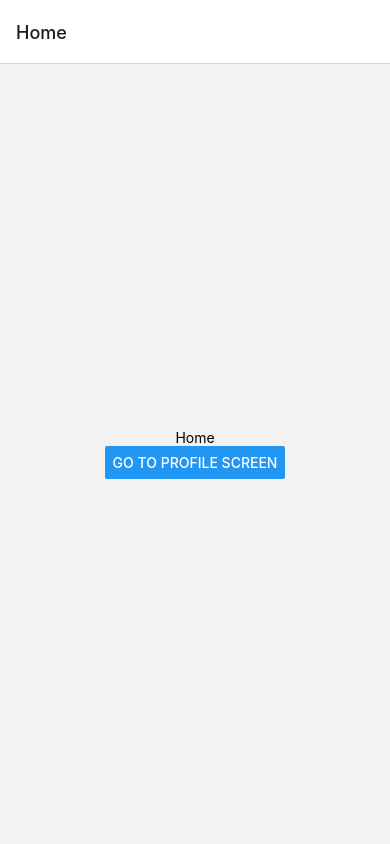
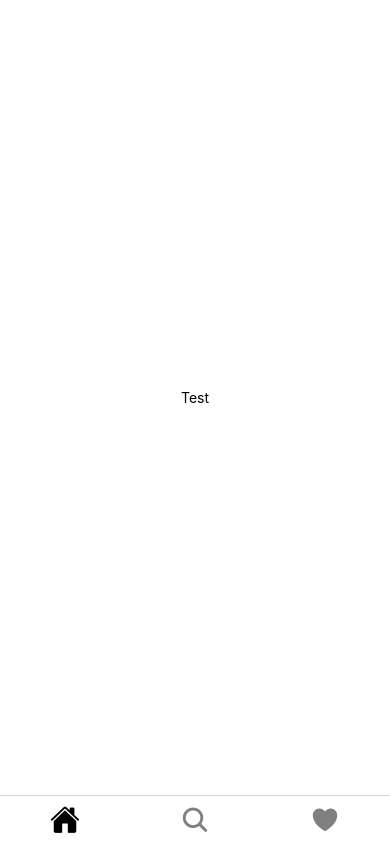
Before and after one commit to JKannekens/react-native-vacation-locations, a React Native app: screen /Root in a window 390 px wide. Built offline with nearby package versions, Linux system fonts and the light colour scheme.

Commit message:
Initial setup with tabs and stack navigation

```diff
--- a/App.tsx
+++ b/App.tsx
@@ -1,20 +1,7 @@
-import { NavigationContainer } from "@react-navigation/native";
-import { createNativeStackNavigator } from "@react-navigation/native-stack";
-import HomeScreen from "./screens/HomeScreen";
-import ProfileScreen from "./screens/ProfileScreen";
-import { RootStackParamList } from "./types/navigation/types";
+import MainNavigator from "./src/navigation/MainNavigator";
 
 const App = () => {
-  const RootStack = createNativeStackNavigator<RootStackParamList>();
-
-  return (
-    <NavigationContainer>
-      <RootStack.Navigator initialRouteName="Home">
-        <RootStack.Screen name="Home" component={HomeScreen} />
-        <RootStack.Screen name="Profile" component={ProfileScreen} />
-      </RootStack.Navigator>
-    </NavigationContainer>
-  );
+  return <MainNavigator />;
 };
 
 export default App;
--- /dev/null
+++ b/app.d.ts
@@ -0,0 +1 @@
+/// <reference types="nativewind/types" />
--- a/babel.config.js
+++ b/babel.config.js
@@ -1,6 +1,7 @@
-module.exports = function(api) {
+module.exports = function (api) {
   api.cache(true);
   return {
-    presets: ['babel-preset-expo'],
+    presets: ["babel-preset-expo"],
+    plugins: ["nativewind/babel"],
   };
 };
--- a/package.json
+++ b/package.json
@@ -9,10 +9,12 @@
     "web": "expo start --web"
   },
   "dependencies": {
+    "@react-navigation/bottom-tabs": "^6.5.8",
     "@react-navigation/native": "^6.1.7",
     "@react-navigation/native-stack": "^6.9.13",
     "expo": "~49.0.11",
     "expo-status-bar": "~1.6.0",
+    "nativewind": "^2.0.11",
     "react": "18.2.0",
     "react-native": "0.72.4",
     "react-native-safe-area-context": "^4.7.2",
@@ -21,6 +23,7 @@
   "devDependencies": {
     "@babel/core": "^7.20.0",
     "@types/react": "~18.2.14",
+    "tailwindcss": "3.3.2",
     "typescript": "^5.1.3"
   },
   "private": true
--- a/screens/HomeScreen.tsx
+++ /dev/null
@@ -1,31 +0,0 @@
-import { NativeStackScreenProps } from "@react-navigation/native-stack";
-import { Button, View, Text, StyleSheet } from "react-native";
-import { RootStackParamList } from "../types/navigation/types";
-
-type Props = NativeStackScreenProps<RootStackParamList, "Home">;
-
-const HomeScreen = ({ navigation }: Props) => {
-  return (
-    <View style={styles.container}>
-      <Text>Home</Text>
-      <Button
-        title="Go to profile screen"
-        onPress={() =>
-          navigation.navigate("Profile", {
-            userID: "ID",
-          })
-        }
-      />
-    </View>
-  );
-};
-
-const styles = StyleSheet.create({
-  container: {
-    flex: 1,
-    alignItems: "center",
-    justifyContent: "center",
-  },
-});
-
-export default HomeScreen;
--- /dev/null
+++ b/src/navigation/MainNavigator.tsx
@@ -0,0 +1,22 @@
+import { NavigationContainer } from "@react-navigation/native";
+import { createNativeStackNavigator } from "@react-navigation/native-stack";
+import { RootStackParamList } from "../types/navigation/types";
+import TabNavigator from "./TabNavigator";
+
+const MainNavigator = () => {
+  const RootStack = createNativeStackNavigator<RootStackParamList>();
+
+  return (
+    <NavigationContainer>
+      <RootStack.Navigator>
+        <RootStack.Screen
+          name="Root"
+          component={TabNavigator}
+          options={{ headerShown: false }}
+        />
+      </RootStack.Navigator>
+    </NavigationContainer>
+  );
+};
+
+export default MainNavigator;
--- /dev/null
+++ b/src/navigation/TabNavigator.tsx
@@ -0,0 +1,62 @@
+import { createBottomTabNavigator } from "@react-navigation/bottom-tabs";
+import HomeScreen from "../screens/HomeScreen";
+import FavoriteScreen from "../screens/FavoriteScreen";
+import SearchScreen from "../screens/SearchScreen";
+import { Ionicons } from "@expo/vector-icons";
+
+const Tab = createBottomTabNavigator();
+
+type Tab = {
+  name: string;
+  component: () => React.JSX.Element;
+  icon: keyof typeof Ionicons.glyphMap;
+};
+
+const tabs: Tab[] = [
+  {
+    name: "Home",
+    component: HomeScreen,
+    icon: "md-home",
+  },
+  {
+    name: "Search",
+    component: SearchScreen,
+    icon: "md-search",
+  },
+  {
+    name: "Favorites",
+    component: FavoriteScreen,
+    icon: "md-heart",
+  },
+];
+
+const TabNavigator = () => {
+  return (
+    <Tab.Navigator
+      screenOptions={{
+        headerShown: false,
+        tabBarShowLabel: false,
+      }}
+    >
+      {tabs.map(({ name, component, icon }) => (
+        <Tab.Screen
+          name={name}
+          component={component}
+          options={{
+            tabBarIcon: ({ focused }) => (
+              <Ionicons
+                name={icon}
+                size={30}
+                style={{
+                  color: focused ? "black" : "gray",
+                }}
+              />
+            ),
+          }}
+        />
+      ))}
+    </Tab.Navigator>
+  );
+};
+
+export default TabNavigator;
--- a/screens/ProfileScreen.tsx
+++ b/src/screens/FavoriteScreen.tsx
@@ -1,9 +1,9 @@
 import { View, Text, StyleSheet } from "react-native";
 
-const ProfileScreen = () => {
+const FavoriteScreen = () => {
   return (
     <View style={styles.container}>
-      <Text>Profile</Text>
+      <Text>Favorites</Text>
     </View>
   );
 };
@@ -16,4 +16,4 @@ const styles = StyleSheet.create({
   },
 });
 
-export default ProfileScreen;
+export default FavoriteScreen;
--- /dev/null
+++ b/src/screens/HomeScreen.tsx
@@ -0,0 +1,15 @@
+import { NativeStackScreenProps } from "@react-navigation/native-stack";
+import { View, Text } from "react-native";
+import { RootStackParamList } from "../types/navigation/types";
+
+type Props = NativeStackScreenProps<RootStackParamList, "Home">;
+
+const HomeScreen = () => {
+  return (
+    <View className="bg-white flex-1 items-center justify-center">
+      <Text>Test</Text>
+    </View>
+  );
+};
+
+export default HomeScreen;
--- /dev/null
+++ b/src/screens/SearchScreen.tsx
@@ -0,0 +1,19 @@
+import { View, Text, StyleSheet } from "react-native";
+
+const SearchScreen = () => {
+  return (
+    <View style={styles.container}>
+      <Text>Search</Text>
+    </View>
+  );
+};
+
+const styles = StyleSheet.create({
+  container: {
+    flex: 1,
+    alignItems: "center",
+    justifyContent: "center",
+  },
+});
+
+export default SearchScreen;
--- a/types/navigation/types.ts
+++ b/src/types/navigation/types.ts
@@ -1,4 +1,5 @@
 export type RootStackParamList = {
+  Root: undefined;
   Home: undefined;
   Profile: { userID: string };
 };
--- /dev/null
+++ b/tailwind.config.js
@@ -0,0 +1,9 @@
+// tailwind.config.js
+
+module.exports = {
+  content: ["./App.{js,jsx,ts,tsx}", "./src/**/*.{js,jsx,ts,tsx}"],
+  theme: {
+    extend: {},
+  },
+  plugins: [],
+};
```
Also changed, not shown: 1 other file (tests, documents, lock files or other folders).
